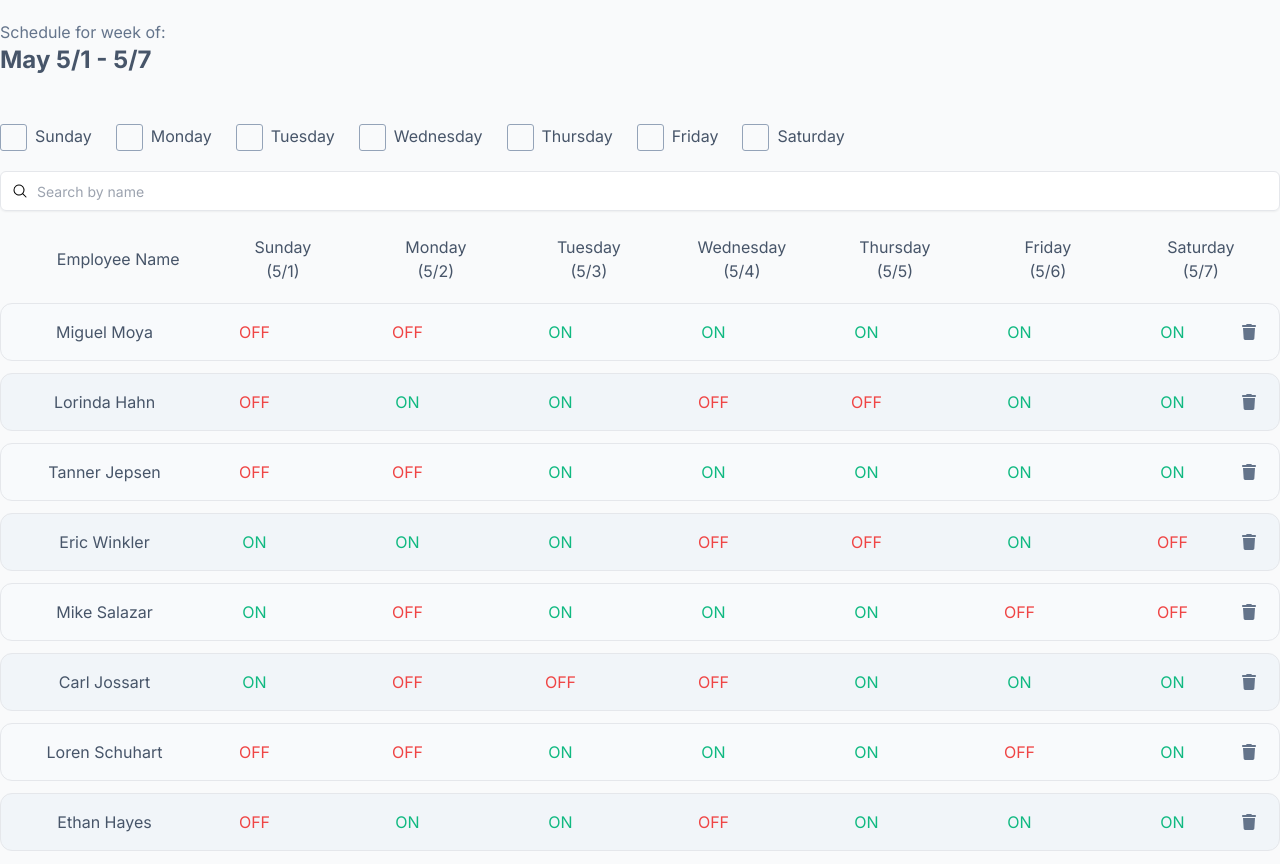
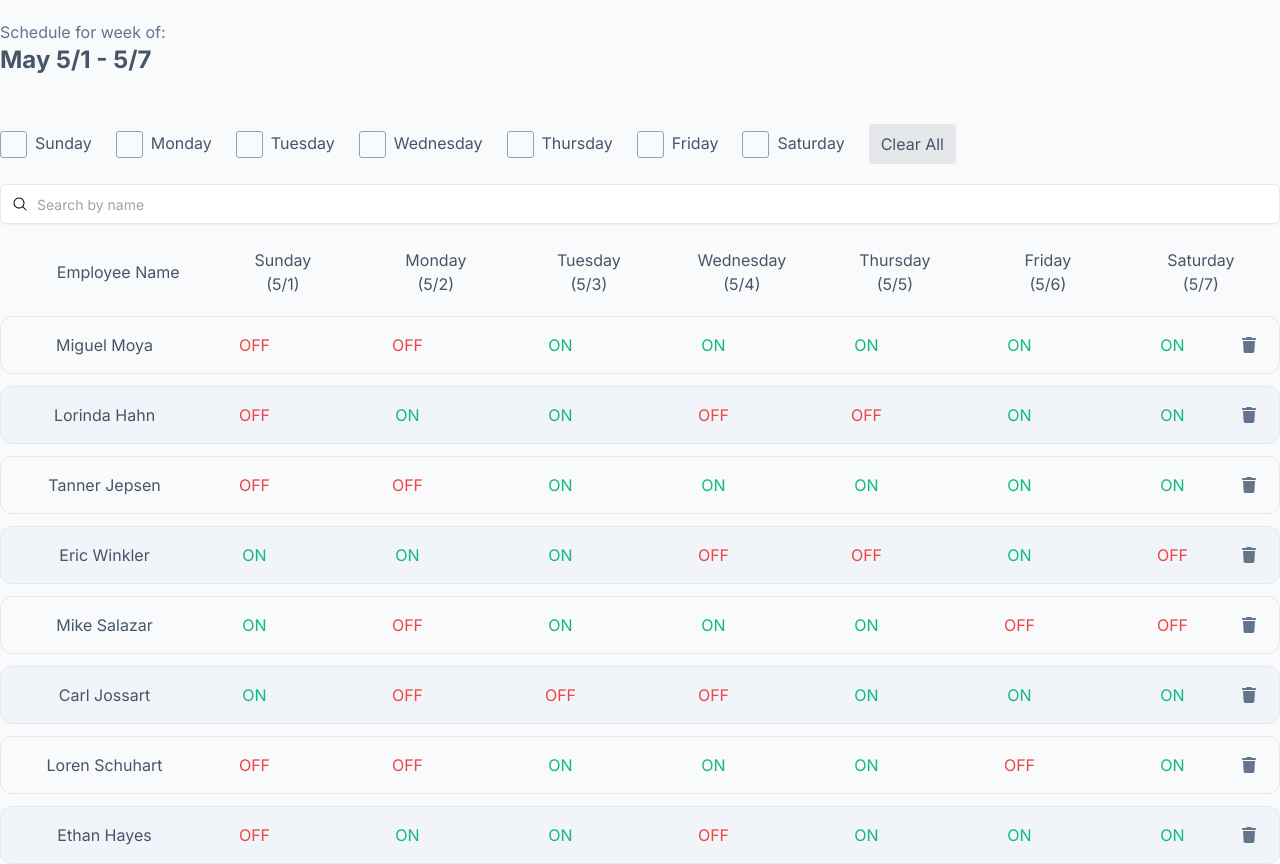
Before and after one commit to mmoya26/DSP-Client, a Next.js app: page /schedules in a window 1280 px wide. Shown: the top 864 px of the page. Built offline with nearby package versions, Linux system fonts and the light colour scheme.

Commit message:
Create clear all button to clear all active filters

```diff
--- a/src/components/ScheduleAddEmployeeButton.js
+++ b/src/components/ScheduleAddEmployeeButton.js
@@ -5,8 +5,6 @@ import { FontAwesomeIcon } from "@fortawesome/react-fontawesome";
 
 function ScheduleAddEmployeeButton() {
 	const { openAddUserModal } = useContext(AddEmployeeContext);
-
-	console.log("Hellow world from button");
 
 	return (
 		<button
--- a/src/components/ScheduleDayFilter.js
+++ b/src/components/ScheduleDayFilter.js
@@ -1,6 +1,12 @@
 import React from "react";
 
-export default function ScheduleDayFilter({ handleChange, day, id }) {
+export default function ScheduleDayFilter({
+	handleChange,
+	day,
+	id,
+	isChecked,
+}) {
+	console.log(isChecked);
 	return (
 		<div className="flex gap-2 cursor-pointer">
 			<input
@@ -8,6 +14,7 @@ export default function ScheduleDayFilter({ handleChange, day, id }) {
 				type="checkbox"
 				className="checkbox"
 				onChange={() => handleChange(day)}
+				checked={isChecked}
 			/>
 			<label htmlFor={id} className="text-slate-600 text-base cursor-pointer">
 				{day}
--- a/src/components/ScheduleFilterContainer.js
+++ b/src/components/ScheduleFilterContainer.js
@@ -1,5 +1,8 @@
 import React, { useContext, useId } from "react";
-import { EditScheduleUpdateContext } from "@/contexts/EditScheduleContext";
+import {
+	EditScheduleContext,
+	EditScheduleUpdateContext,
+} from "@/contexts/EditScheduleContext";
 import ScheduleDayFilter from "./ScheduleDayFilter";
 
 const daysOfTheWeek = [
@@ -14,21 +17,32 @@ const daysOfTheWeek = [
 
 export default function ScheduleFilterContainer() {
 	const { handleFilterChange } = useContext(EditScheduleUpdateContext);
+	const { activeFilters } = useContext(EditScheduleContext);
+
+	console.log("RE_RENDERED_CONTAINER");
 
 	return (
-		<div className="flex gap-6 mb-5">
+		<div className="flex items-center gap-6 mb-5">
 			{daysOfTheWeek.map((d) => {
 				const id = useId();
-
+				const checked = activeFilters.includes(d.toLowerCase());
 				return (
 					<ScheduleDayFilter
 						key={d}
 						id={id}
 						day={d}
 						handleChange={handleFilterChange}
+						isChecked={checked}
 					/>
 				);
 			})}
+
+			<button
+				className="bg-gray-200 text-slate-600 py-2 px-3 rounded-[3px] cursor-pointer"
+				onClick={() => handleFilterChange("reset")}
+			>
+				Clear All
+			</button>
 		</div>
 	);
 }
--- a/src/contexts/EditScheduleContext.js
+++ b/src/contexts/EditScheduleContext.js
@@ -133,6 +133,10 @@ export function EditScheduleContextProvider({ children }) {
 	};
 
 	function handleFilterChange(day) {
+		// If day === reset then set activeFilters to an empty array
+		if (day === "reset") {
+			setActiveFilters([]);
+		} else {
 			// check if the passed filtered is alredy in the activeFilters array
 			// if so then we want to remove it by filtering
 			if (activeFilters.includes(day.toLowerCase())) {
@@ -144,6 +148,7 @@ export function EditScheduleContextProvider({ children }) {
 			} else {
 				// Otherwise add the passed day to the activeFilters array
 				setActiveFilters((oldFilters) => [...oldFilters, day.toLowerCase()]);
+			}
 		}
 	}
 
```
Lines whose indentation alone changed are shown as unchanged.
